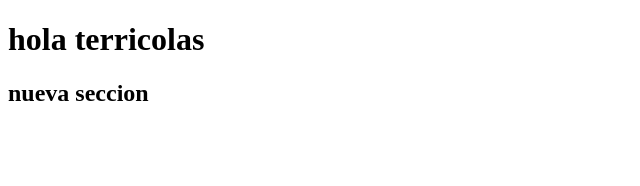
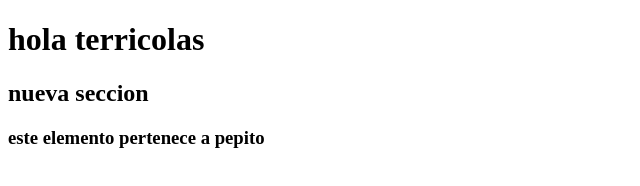
Before and after one commit to cardenasmaximiliano/aprendiendo-git-github, a plain HTML site: page index.html in a window 1280 px wide. Shown: the whole page, without its empty margins (0-640 px from the left). Drawn offline with Linux system fonts and the light colour scheme.

Commit message:
en pepito se sumo h3

```diff
--- a/index.html
+++ b/index.html
@@ -10,6 +10,7 @@
     <main>
         <section>
             <h2>nueva seccion</h2>
+            <h3>este elemento pertenece a pepito</h3>
         </section>
     </main>
 </body>
```
